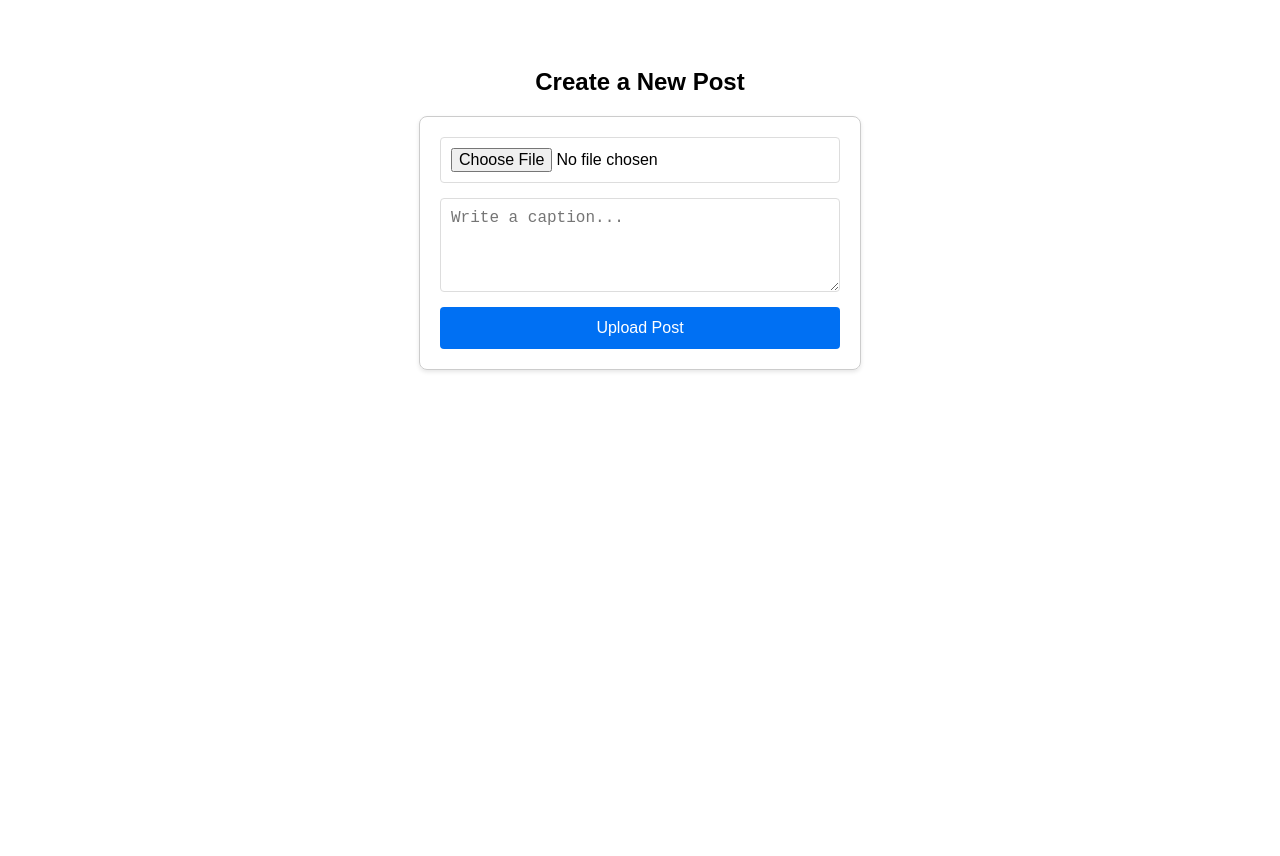
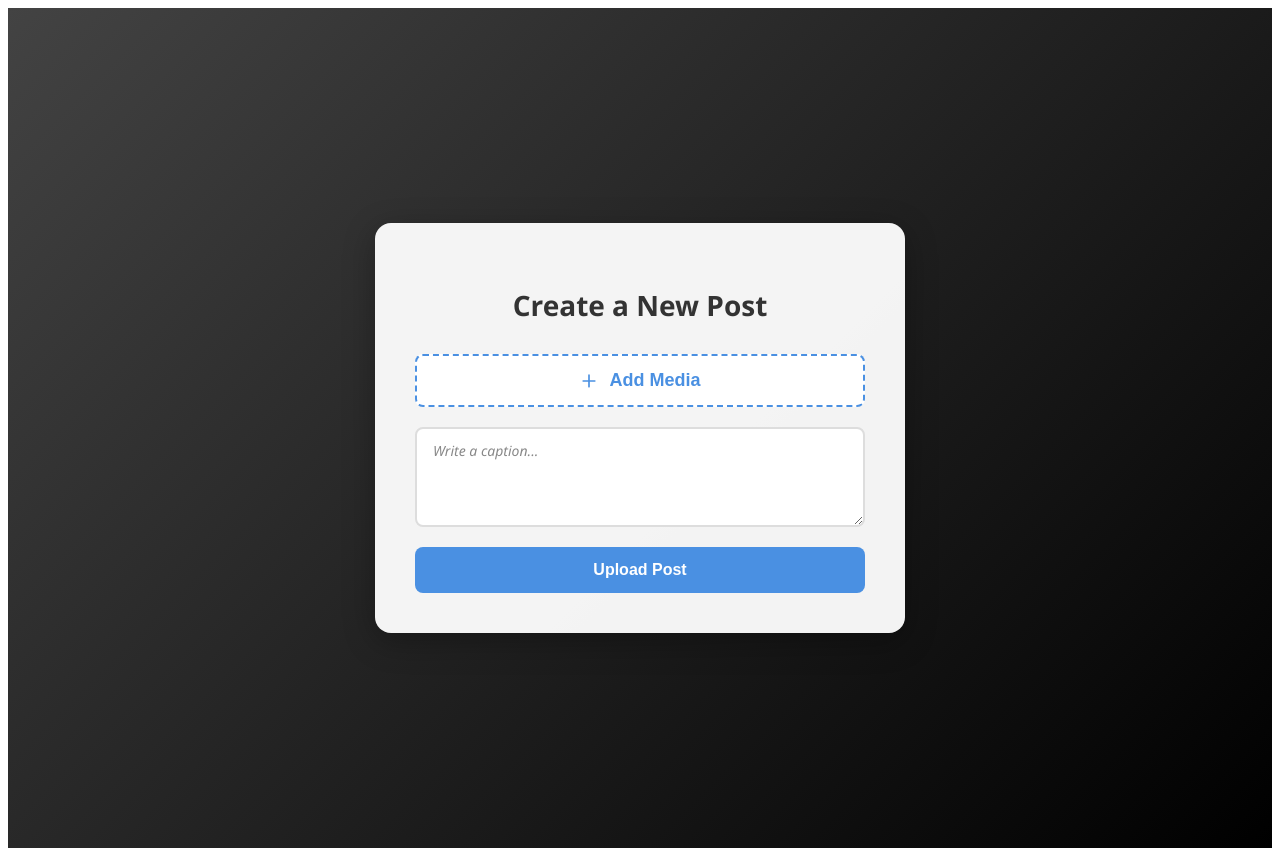
Before and after one commit to DhanukaPrabhashwara/SocialMediaAppAi, a Next.js app: page /Upload in a window 1280 px wide. Before the commit the page ends 800 px from the top, so only its background shows below. Built offline with nearby package versions, Linux system fonts and the light colour scheme.

Commit message:
add author top of post

```diff
--- a/pages/Upload.jsx
+++ b/pages/Upload.jsx
@@ -1,32 +1,38 @@
-import { useState } from 'react';
+import { useState, useRef } from 'react';
+import { useRouter } from 'next/router';
 import { ref, push, serverTimestamp } from 'firebase/database';
 import { auth, database } from '../lib/firebase';
+import styles from '../styles/auth.module.css';
 
 const Upload = () => {
-  // State for form inputs and component status
+  // States for caption, image file, loading, error, success, and image preview
+  const router = useRouter();
   const [caption, setCaption] = useState('');
   const [image, setImage] = useState(null);
   const [loading, setLoading] = useState(false);
   const [error, setError] = useState(null);
   const [success, setSuccess] = useState('');
+  const [preview, setPreview] = useState(null);
+
+  const fileInputRef = useRef(null);
 
   // ImgBB API Key
   const IMGBB_API_KEY = '4d8db2bad20c776e0c4d06790936d722';
 
-  /**
-   * Handles the file input change event.
-   * @param {React.ChangeEvent<HTMLInputElement>} e - The input event.
-   */
+  // Handle image file selection and create preview URL
   const handleImageChange = (e) => {
-    if (e.target.files[0]) {
-      setImage(e.target.files[0]);
+    const file = e.target.files[0];
+    if (file) {
+      setImage(file);
+      const reader = new FileReader();
+      reader.onloadend = () => {
+        setPreview(reader.result);
+      };
+      reader.readAsDataURL(file);
     }
   };
 
-  /**
-   * Handles the form submission for uploading the image and creating a post.
-   * @param {React.FormEvent<HTMLFormElement>} e - The form event.
-   */
+  // Upload handler using ImgBB API and saving to Firebase Realtime DB
   const handleUpload = async (e) => {
     e.preventDefault();
     if (!image) {
@@ -42,13 +48,11 @@ const Upload = () => {
     setError(null);
     setSuccess('');
 
-    // 1. Convert image to base64 for ImgBB API
     const reader = new FileReader();
     reader.readAsDataURL(image);
     reader.onloadend = async () => {
       const base64Image = reader.result.split(',')[1];
 
-      // 2. Upload to ImgBB
       const formData = new FormData();
       formData.append('image', base64Image);
 
@@ -66,23 +70,22 @@ const Upload = () => {
 
         const imageUrl = imgbbResult.data.url;
 
-        // 3. Save post data to Firebase Realtime Database
         const postData = {
           imageUrl,
           caption,
-          timestamp: serverTimestamp(), // Use server timestamp for consistency
+          timestamp: serverTimestamp(),
           userId: auth.currentUser.uid,
+          userEmail: auth.currentUser.email,
         };
 
         const postsRef = ref(database, 'posts');
         await push(postsRef, postData);
 
         setSuccess('Post uploaded successfully!');
-        // Reset form
         setCaption('');
         setImage(null);
+        setPreview(null);
         e.target.reset();
-
       } catch (err) {
         console.error('Upload failed:', err);
         setError(`Upload failed. ${err.message}`);
@@ -97,36 +100,68 @@ const Upload = () => {
     };
   };
 
-  // Basic inline styles
-  const styles = {
-    container: { display: 'flex', flexDirection: 'column', alignItems: 'center', justifyContent: 'center', padding: '40px', fontFamily: 'sans-serif' },
-    form: { display: 'flex', flexDirection: 'column', width: '400px', padding: '20px', border: '1px solid #ccc', borderRadius: '8px', boxShadow: '0 2px 4px rgba(0,0,0,0.1)' },
-    input: { marginBottom: '15px', padding: '10px', fontSize: '16px', border: '1px solid #ddd', borderRadius: '4px' },
-    button: { padding: '12px', fontSize: '16px', backgroundColor: '#0070f3', color: 'white', border: 'none', borderRadius: '4px', cursor: 'pointer' },
-    buttonDisabled: { backgroundColor: '#ccc', cursor: 'not-allowed' },
-    message: { marginTop: '15px', padding: '10px', borderRadius: '4px', width: '100%', textAlign: 'center' },
-    error: { backgroundColor: '#ffdddd', border: '1px solid #ffaaaa', color: '#d8000c' },
-    success: { backgroundColor: '#ddffdd', border: '1px solid #aaffaa', color: '#005500' },
-  };
-
   return (
-    <div style={styles.container}>
-      <h2>Create a New Post</h2>
-      <form onSubmit={handleUpload} style={styles.form}>
-        <input type="file" accept="image/*" onChange={handleImageChange} required style={styles.input} />
+    <div className={styles.authContainer}>
+      <div className={styles.authCard}>
+        <h2 className={styles.authHeading}>Create a New Post</h2>
+        <form onSubmit={handleUpload} className={styles.authForm}>
+          <button
+            type="button"
+            className={styles.mediaButton}
+            onClick={() => fileInputRef.current.click()}
+          >
+            <svg height="20" width="20" fill="#4A90E2" viewBox="0 0 24 24">
+              <path d="M12 5v14m7-7H5" stroke="#4A90E2" strokeWidth="2" strokeLinecap="round" strokeLinejoin="round"/>
+            </svg>
+            Add Media
+          </button>
+          <input
+            type="file"
+            accept="image/*"
+            ref={fileInputRef}
+            onChange={handleImageChange}
+            required
+            className={styles.mediaInput}
+          />
+          {preview && (
+            <img
+              src={preview}
+              alt="Preview of selected"
+              style={{ maxWidth: '100%', maxHeight: '300px', marginBottom: '15px', borderRadius: '8px' }}
+            />
+          )}
           <textarea
             value={caption}
             onChange={(e) => setCaption(e.target.value)}
             placeholder="Write a caption..."
             rows="4"
-          style={styles.input}
+            className={styles.authInput}
           />
-        <button type="submit" disabled={loading} style={{ ...styles.button, ...(loading ? styles.buttonDisabled : {}) }}>
+          <button
+            type="submit"
+            disabled={loading}
+            className={styles.authButton}
+          >
             {loading ? 'Uploading...' : 'Upload Post'}
           </button>
         </form>
-      {error && <div style={{ ...styles.message, ...styles.error }}>{error}</div>}
-      {success && <div style={{ ...styles.message, ...styles.success }}>{success}</div>}
+        {error && (
+          <div className={`${styles.authMessage} ${styles.authError}`}>{error}</div>
+        )}
+        {success && (
+          <div className={`${styles.authMessage} ${styles.authSuccess}`}>
+            {success}
+            <button
+              type="button"
+              onClick={() => router.push('/Feed')}
+              className={styles.authButton}
+              style={{ marginTop: '15px', width: '100%' }}
+            >
+              See The Post
+            </button>
+          </div>
+        )}
+      </div>
     </div>
   );
 };
--- a/styles/auth.module.css
+++ b/styles/auth.module.css
@@ -131,3 +131,50 @@
     font-size: 24px;
   }
 }
+
+.mediaButton {
+  display: flex;
+  align-items: center;
+  justify-content: center;
+  gap: 10px;
+  background-color: #ffffff;
+  color: #4A90E2;
+  border: 2px dashed #4A90E2;
+  border-radius: 8px;
+  padding: 14px 0;
+  width: 100%;
+  font-size: 18px;
+  font-weight: 600;
+  cursor: pointer;
+  transition: background 0.2s, border-color 0.2s;
+  margin-bottom: 20px;
+}
+
+.mediaButton:hover {
+  background-color: #f0faff;
+  border-color: #357ABD;
+}
+
+.mediaInput {
+  display: none;
+}
+
+.authInput {
+  width: 100%;
+  padding: 12px 16px;
+  margin-bottom: 20px;
+  font-size: 16px;
+  border: 2px solid #ddd;
+  border-radius: 8px;
+  box-sizing: border-box;
+  transition: border-color 0.3s ease;
+}
+
+.authInput::placeholder {
+  font-family: 'Segoe UI', Tahoma, Geneva, Verdana, sans-serif;
+  font-style: italic;
+  font-weight: 400;
+  font-size: 14px;
+  color: #888888;
+  opacity: 1;
+}
```
Also changed, not shown: pages/Feed.jsx (+15 -10 lines). Lines whose indentation alone changed are shown as unchanged.
